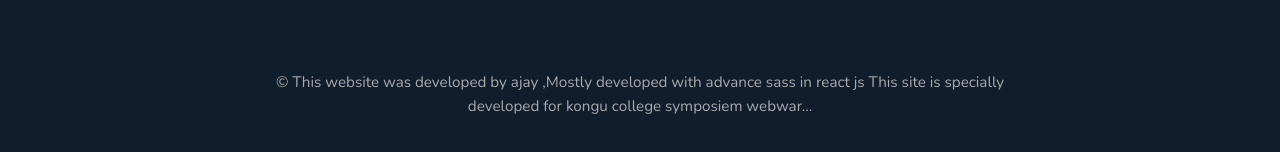
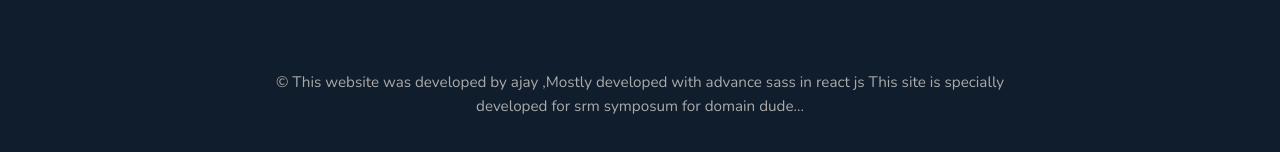
Before and after one commit to ajayaj2001/event-management, a React (Create React App) app: page / in a window 1280 px wide. Shown: the part 4272-4424 px from the top of the page. Built offline with nearby package versions, Linux system fonts and the light colour scheme.

Commit message:
Update Footer.js

```diff
--- a/src/components/footer/Footer.js
+++ b/src/components/footer/Footer.js
@@ -45,7 +45,7 @@ const Footer = () => {
                 <li className="nav__item"><a href="#future-development" className="nav__link" onClick={handleClickOpen6}>Come Work With Us!</a></li>
             </ul>
             <p className="copyright">&copy; This website was developed by ajay  ,Mostly developed with advance sass in react js
-            This site is specially developed for kongu college symposiem webwar...
+            This site is specially developed for srm symposum for domain dude...
             </p>
 
         <FooterModel1
```
